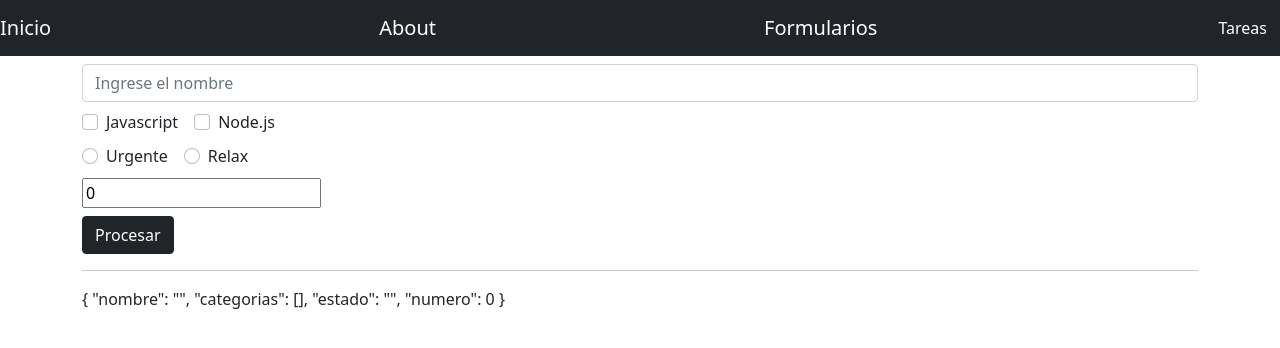
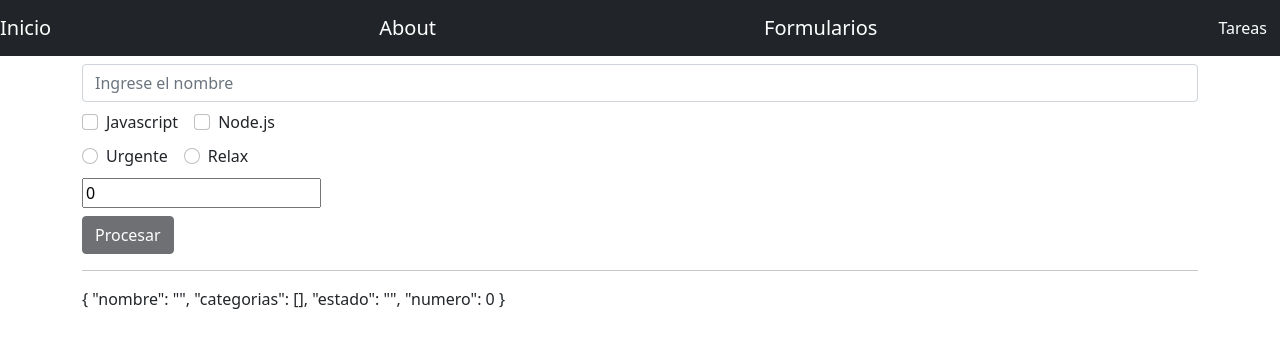
Before and after one commit to Jhonatan-Cortezz/vuex, a Vue app: page /formulario in a window 1280 px wide. Shown: the top 348 px of the page. Built offline with nearby package versions, Linux system fonts and the light colour scheme.

Commit message:
Validacion del button

```diff
--- a/src/views/formulario.vue
+++ b/src/views/formulario.vue
@@ -36,7 +36,7 @@
       </div>
     </div>
 
-    <button class="btn btn-dark mt-2 btn-block" type="submit">
+    <button class="btn btn-dark mt-2 btn-block" type="submit" :disabled="bloquear">
       Procesar
     </button>
   </form>
@@ -60,6 +60,16 @@ export default {
   methods: {
     procesarFormulario() {
       console.log(this.tarea)
+      if (this.tarea.nombre.trim() === "") {
+        console.log("Campo vacio")
+        return
+      }
+    }
+  },
+
+  computed: {
+    bloquear() {
+      return this.tarea.nombre.trim() === "" ? true : false
     }
   },
 }
```
